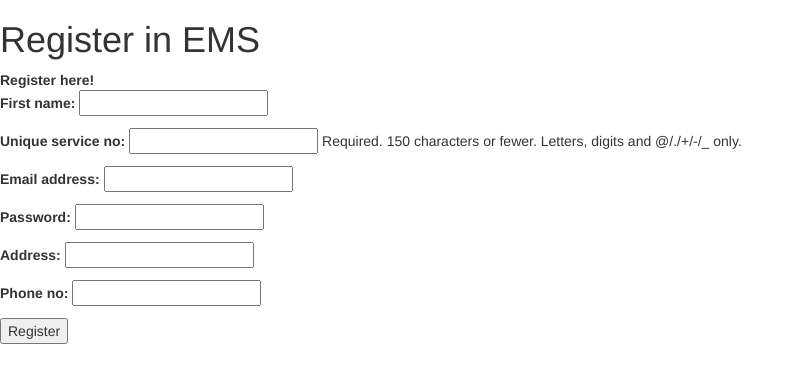
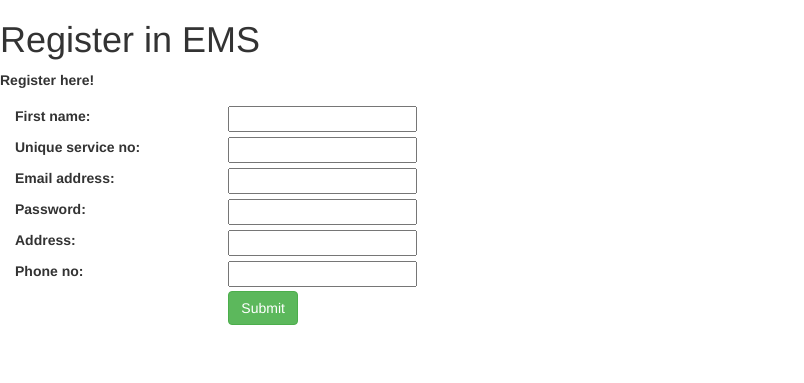
Before and after one commit to natarajkr007/ITSproject, a Django app: page /register/ in a window 1280 px wide. Shown: the part 52-435 px from the top of the page, without its empty margins (0-804 px from the left). Run offline with Django 3.2, Linux system fonts and the light colour scheme; some libraries are stand-ins or nearby versions; some web fonts are replaced.

Commit message:
beautified

```diff
--- a/EMS/forms.py
+++ b/EMS/forms.py
@@ -3,7 +3,7 @@ from .models import UserProfile
 from django import forms
 
 class UserForm(forms.ModelForm):
-    password = forms.CharField(widget=forms.PasswordInput())
+    password = forms.CharField(widget=forms.PasswordInput)
 
     class Meta:
         model = User
@@ -13,6 +13,8 @@ class UserForm(forms.ModelForm):
         }
 
 class UserProfileForm(forms.ModelForm):
+    # phone_no = forms.CharField(widget=forms.)         need to complete it
+
     class Meta:
         model = UserProfile
         fields = ('Address', 'phone_no')
--- a/EMS/templates/EMS/register.html
+++ b/EMS/templates/EMS/register.html
@@ -18,11 +18,35 @@
             <!-- Display each form. The as_p method wraps each element in a paragraph
                  (<p>) element. This ensures each element appears on a new line,
                  making everything look neater. -->
-            {{ user_form.as_p }}
-            {{ profile_form.as_p }}
+                 <!-- {{ user_form.as_p }}
+                 {{ profile_form.as_p }} -->
+                 {% for field in user_form %}
+                 <div class="form-group">
+                   <div class="col-sm-offset-2 col-sm-10">
+                     <span class="text-danger small">{{ field.errors }}</span>
+                   </div>
+                   <label class="control-label col-sm-2" for="song_title">{{ field.label_tag }}</label>
+                   <div class="col-sm-10">{{ field }}</div>
+                 </div>
+                 {% endfor %}
+                 {% for field in profile_form %}
+                 <div class="form-group">
+                   <div class="col-sm-offset-2 col-sm-10">
+                     <span class="text-danger small">{{ field.errors }}</span>
+                   </div>
+                   <label class="control-label col-sm-2" for="song_title">{{ field.label_tag }}</label>
+                   <div class="col-sm-10">{{ field }}</div>
+                 </div>
+                 {% endfor %}
+
 
             <!-- Provide a button to click to submit the form. -->
-            <input type="submit" name="submit" value="Register" />
+            <!-- <input type="submit" name="submit" value="Register" /> -->
+            <div class="form-group">
+              <div class="col-sm-offset-2 col-sm-10">
+                <button type="submit" class="btn btn-success">Submit</button>
+              </div>
+            </div>
         </form>
         {% endif %}
     </body>
--- a/EMS/views.py
+++ b/EMS/views.py
@@ -14,7 +14,7 @@ def index(request):
 
 def register(request):
     # Like before, get the request's context.
-    context = RequestContext(request)
+    # context = RequestContext(request)
 
     # A boolean value for telling the template whether the registration was successful.
     # Set to False initially. Code changes value to True when registration succeeds.
@@ -67,10 +67,7 @@ def register(request):
         profile_form = UserProfileForm()
 
     # Render the template depending on the context.
-    return render_to_response(
-            'EMS/register.html',
-            {'user_form': user_form, 'profile_form': profile_form, 'registered': registered},
-            context)
+    return render(request, 'EMS/register.html', {'user_form': user_form, 'profile_form': profile_form, 'registered': registered})
 
 def user_login(request):
     # Like before, obtain the context for the user's request.
```
Also changed, not shown: EMS/templates/EMS/form_template.html (added, +9 -0 lines), 14 other files.
